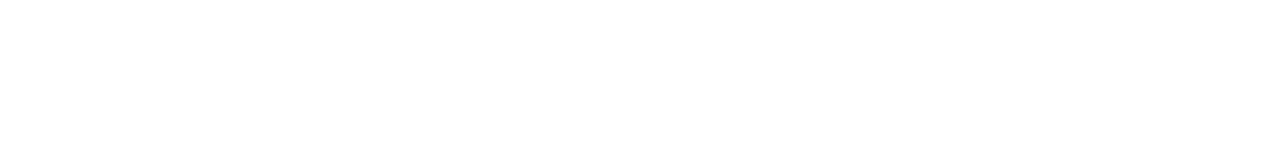
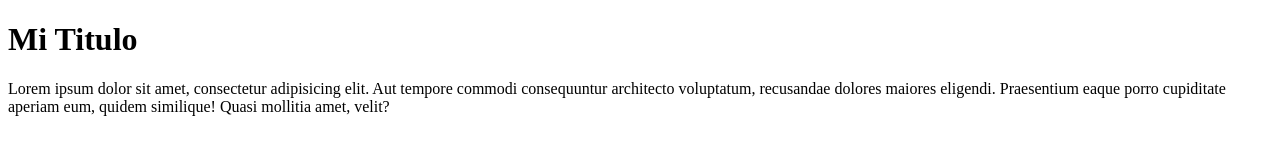
Before and after one commit to williamjrf/proyecto-6-fork, a plain HTML site: page index.html in a window 1280 px wide. Drawn offline with Linux system fonts and the light colour scheme.

Commit message:
Titulo y parrafo

```diff
--- a/index.html
+++ b/index.html
@@ -2,9 +2,11 @@
 <html lang="en">
 <head>
 	<meta charset="UTF-8">
-	<title>Document</title>
+	<title>mi Portafolio</title>
 </head>
 <body>
+	<h1>Mi Titulo</h1>
+	<p>Lorem ipsum dolor sit amet, consectetur adipisicing elit. Aut tempore commodi consequuntur architecto voluptatum, recusandae dolores maiores eligendi. Praesentium eaque porro cupiditate aperiam eum, quidem similique! Quasi mollitia amet, velit?</p>
 
 </body>
 </html>
```
